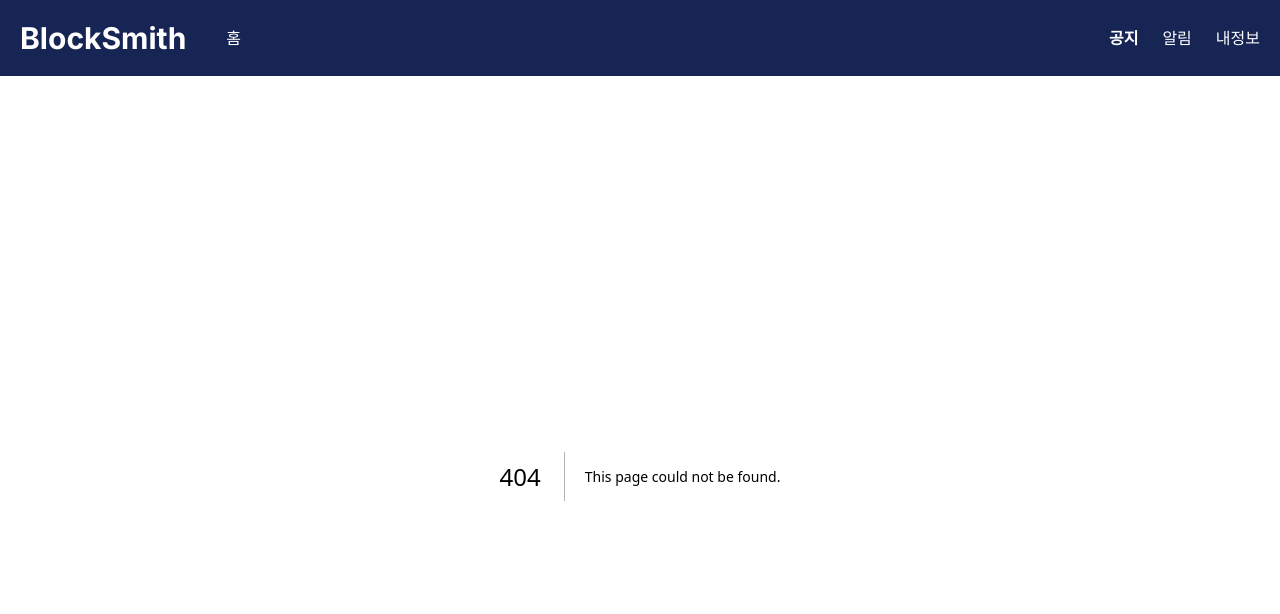
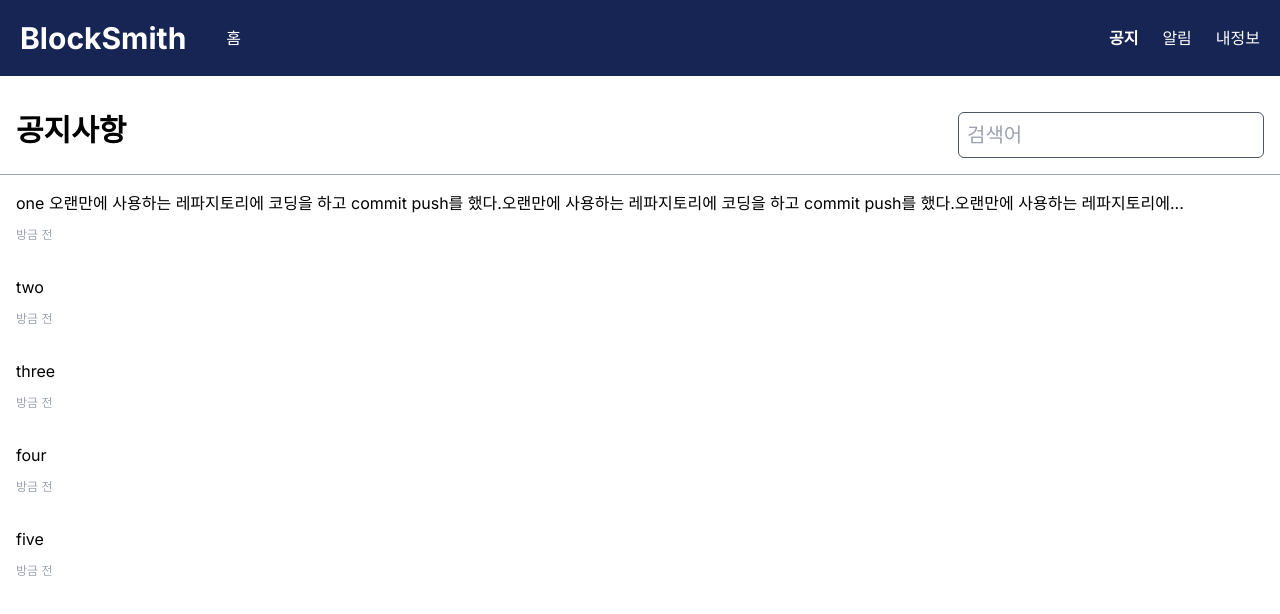
Before and after one commit to ysw753/front_yoo_seongwon, a Next.js app: page /notification in a window 1280 px wide. Before the commit this address had no page. Shown: the top 614 px of the page. Built offline with nearby package versions, Linux system fonts and the light colour scheme.

Commit message:
postcard UI

```diff
--- /dev/null
+++ b/src/app/components/PostCard.tsx
@@ -0,0 +1,43 @@
+import Link from "next/link";
+import React from "react";
+
+type Props = {
+  post: {
+    id: string;
+    title: string;
+    detail: string;
+    createdAt: string;
+  };
+};
+
+export default function PostCard({ post }: Props) {
+  const { id, title, createdAt } = post;
+  return (
+    <section className="w-full mx-auto  p-4">
+      <Link href={`/notification/${id}`}>
+        <h1 className="text-base mb-3">
+          {title.length > 100 ? title.substring(0, 100) + "..." : title}
+        </h1>
+        <p className="text-xs text-gray-400">{timedefine(createdAt)}</p>
+      </Link>
+    </section>
+  );
+}
+
+function timedefine(time: string): string {
+  //현재시간
+
+  let today = new Date();
+  let currentSecond = today.getSeconds(); //초
+
+  let createdtime = new Date("2023-01-06 16:20:30");
+  let createdSecond = createdtime.getSeconds(); //초
+  let diff = currentSecond - createdSecond;
+
+  if (diff < 60) return "방금 전";
+  else if (diff < 120) return "1분 전";
+  else if (diff < 180) return "2분 전";
+  else if (diff < 3660) return "1시간 전";
+  else if (diff < 86400) return "23시간 전";
+  else return "2023.01.06";
+}
--- /dev/null
+++ b/src/app/notification/page.tsx
@@ -0,0 +1,58 @@
+import PostCard from "../components/PostCard";
+
+const posts = [
+  {
+    id: "1",
+    title:
+      "one 오랜만에 사용하는 레파지토리에 코딩을 하고 commit push를 했다.오랜만에 사용하는 레파지토리에 코딩을 하고 commit push를 했다.오랜만에 사용하는 레파지토리에 코딩을 하고 commit push를 했다.오랜만에 사용하는 레파지토리에 코딩을 하고 commit push를 했다.",
+    detail: "오랜만에 사용하는 레파지토리에 코딩을 하고 commit push를 했다.",
+    createdAt: "2023.09.13",
+  },
+  {
+    id: "2",
+    title: "two",
+    detail: "오랜만에 사용하는 레파지토리에 코딩을 하고 commit push를 했다.",
+    createdAt: "2023.09.13",
+  },
+  {
+    id: "3",
+    title: "three",
+    detail: "오랜만에 사용하는 레파지토리에 코딩을 하고 commit push를 했다.",
+    createdAt: "2023.09.13",
+  },
+  {
+    id: "4",
+    title: "four",
+    detail: "오랜만에 사용하는 레파지토리에 코딩을 하고 commit push를 했다.",
+    createdAt: "2023.09.13",
+  },
+  {
+    id: "5",
+    title: "five",
+    detail: "오랜만에 사용하는 레파지토리에 코딩을 하고 commit push를 했다.",
+    createdAt: "2023.09.13",
+  },
+];
+
+export default function page() {
+  return (
+    <section className="max-w-screen-xl overflow-auto mx-auto">
+      <div className="flex justify-between p-4 mt-5 border-b border-gray-400">
+        <h1 className="font-bold text-3xl">공지사항</h1>
+        <input
+          className="text-xl p-2 outline-none border border-gray-600 rounded-md"
+          type="text"
+          placeholder="검색어"
+        />
+      </div>
+
+      <ul>
+        {posts.map((post) => (
+          <li key={post.id}>
+            <PostCard post={post} />
+          </li>
+        ))}
+      </ul>
+    </section>
+  );
+}
```
